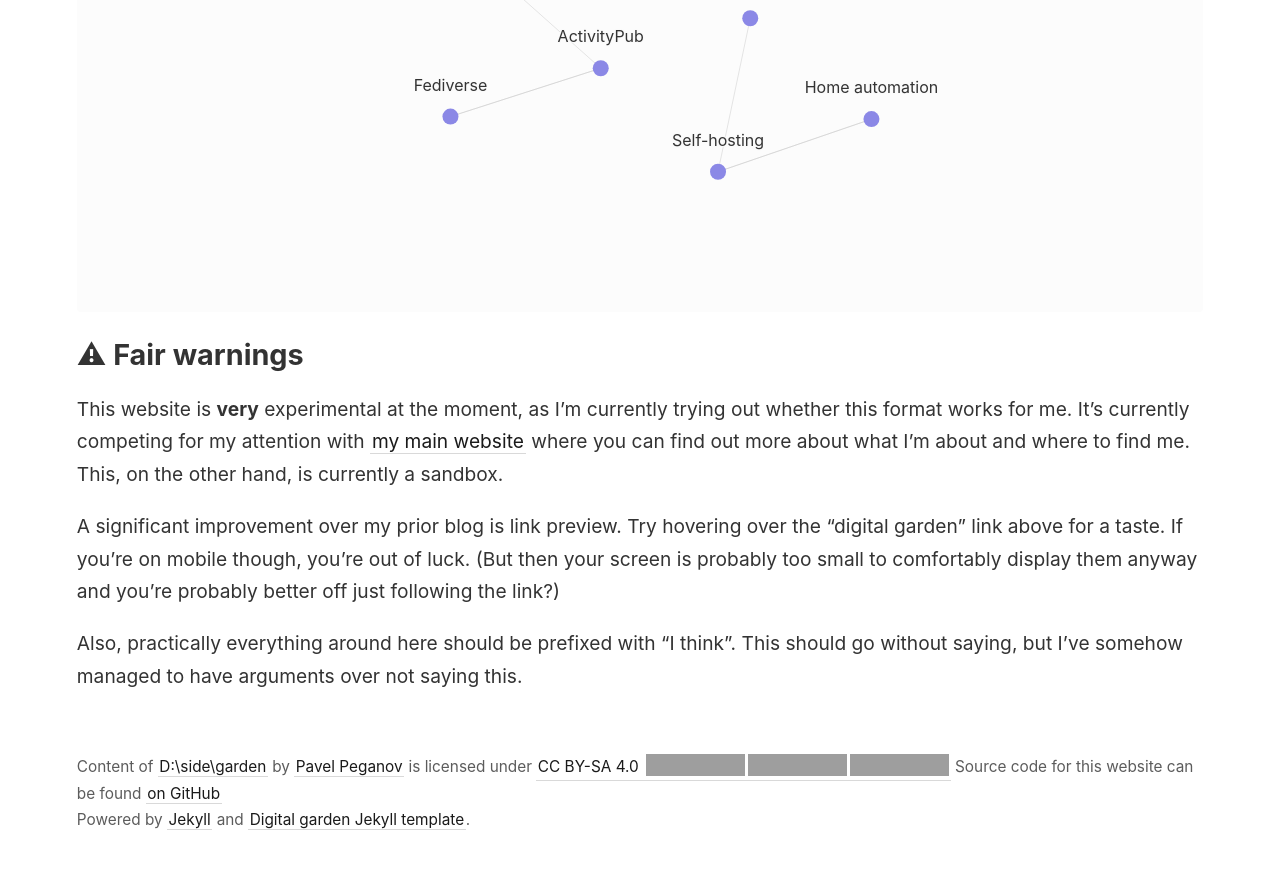
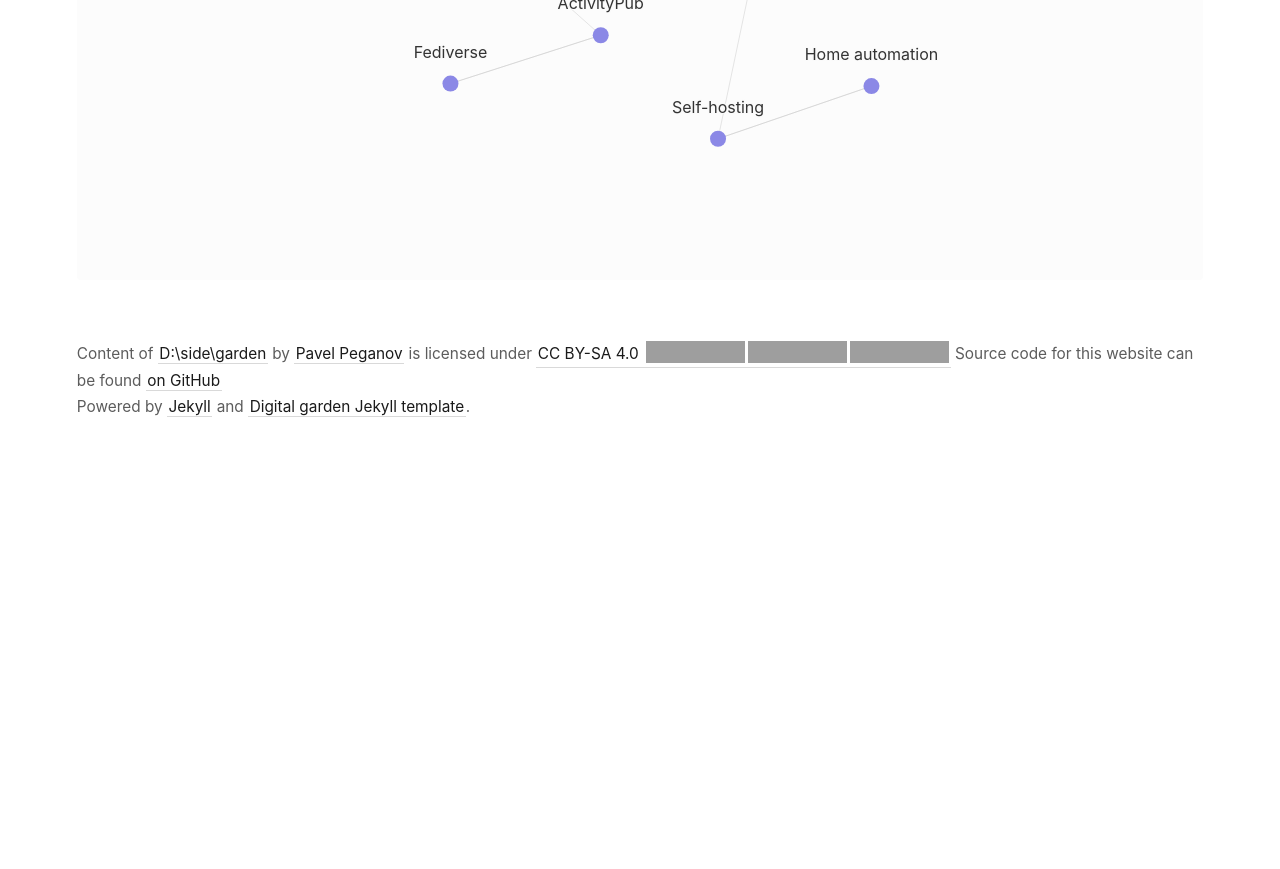
Before and after one commit to D-side/digital-garden, a Jekyll site: the page built from _pages/index.md, in a window 1280 px wide and 900 px high, scrolled down 1546 px. Shown: the top 869 px of the window. Built offline with Jekyll 4.4.1, drawn with Linux system fonts in a browser that asks for light colours; after the commit the page ends 2033 px from its top, so only the background shows below that; grey boxes are pictures that could not be loaded.

Commit message:
Add meta page logic

```diff
--- a/_layouts/note.html
+++ b/_layouts/note.html
@@ -49,6 +49,6 @@ layout: default
 
 <hr>
 
-<h3>🗺 You are here:</h3>
+<h3>🗺 {% if page.meta %}This is a secret page! Sh-h, don't tell anyone.{% else %}You are here:{% endif %}</h3>
 
 {% include notes_graph.html %}
--- a/_pages/index.md
+++ b/_pages/index.md
@@ -20,7 +20,7 @@ permalink: /
 ## ⌚ Latest changes
 
 <ul>
-  {% assign notes = site.notes | where_exp: "item", "item.path contains 'notes'" | sort: "last_modified_at" | reverse %}
+  {% assign notes = site.notes | where_exp: "item", "item.path contains 'notes' and item.meta != true" | sort: "last_modified_at" | reverse %}
   {% for entry in notes %}
   {% unless entry.path contains "index.md" or entry.path contains "index.html" %}
   <li class="list-entry">
@@ -34,11 +34,3 @@ permalink: /
 ## 🗺 Map of the garden
 
 {% include notes_graph.html %}
-
-## ⚠ Fair warnings
-
-This website is **very** experimental at the moment, as I'm currently trying out whether this format works for me. It's currently competing for my attention with [my main website](https://dside.ru/en/) where you can find out more about what I'm about and where to find me. This, on the other hand, is currently a sandbox.
-
-A significant improvement over my prior blog is link preview. Try hovering over the "digital garden" link above for a taste. If you're on mobile though, you're out of luck. (But then your screen is probably too small to comfortably display them anyway and you're probably better off just following the link?)
-
-Also, practically everything around here should be prefixed with "I think". This should go without saying, but I've somehow managed to have arguments over not saying this.
```
Also changed, not shown: _notes/TODO.md (+1 -1 lines).
